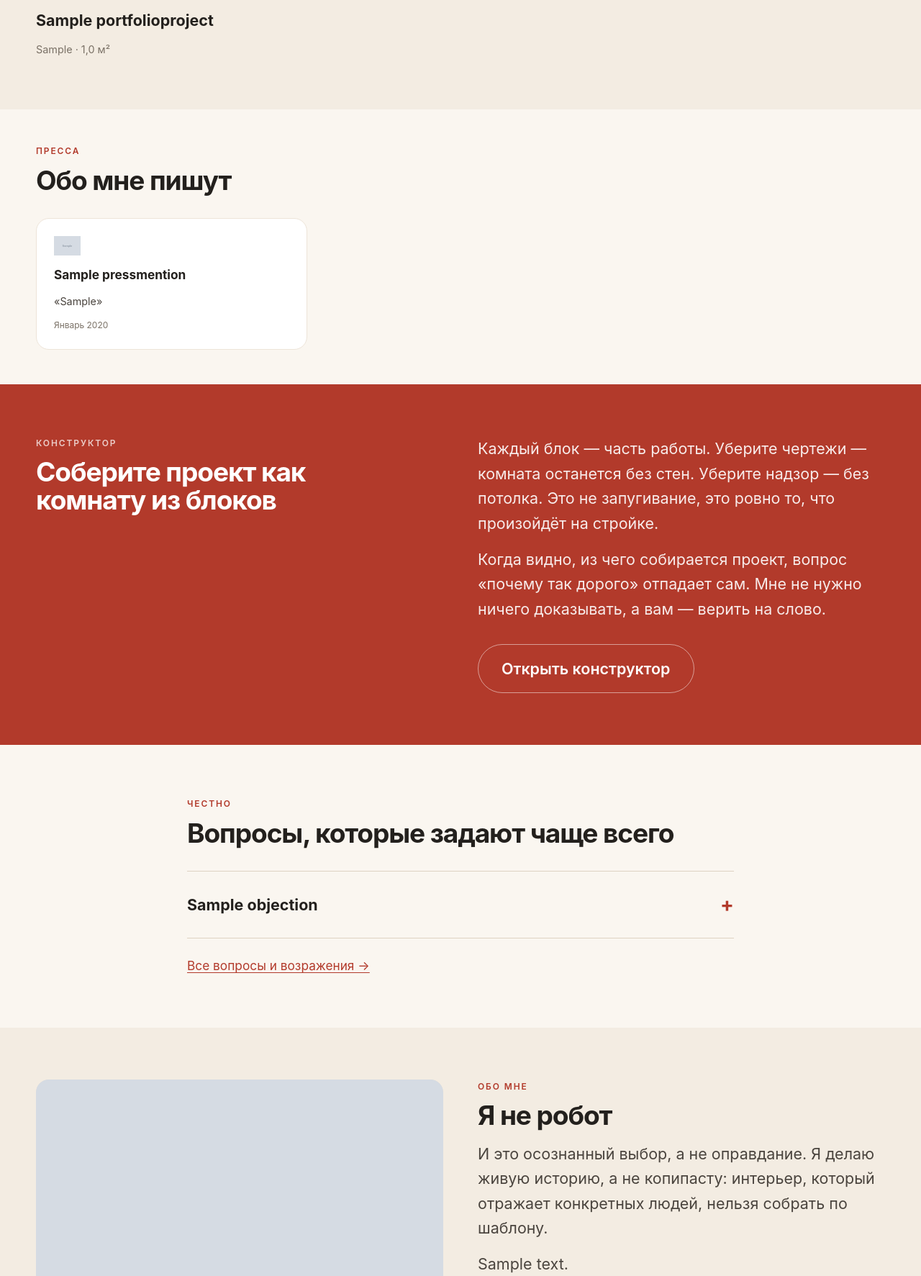
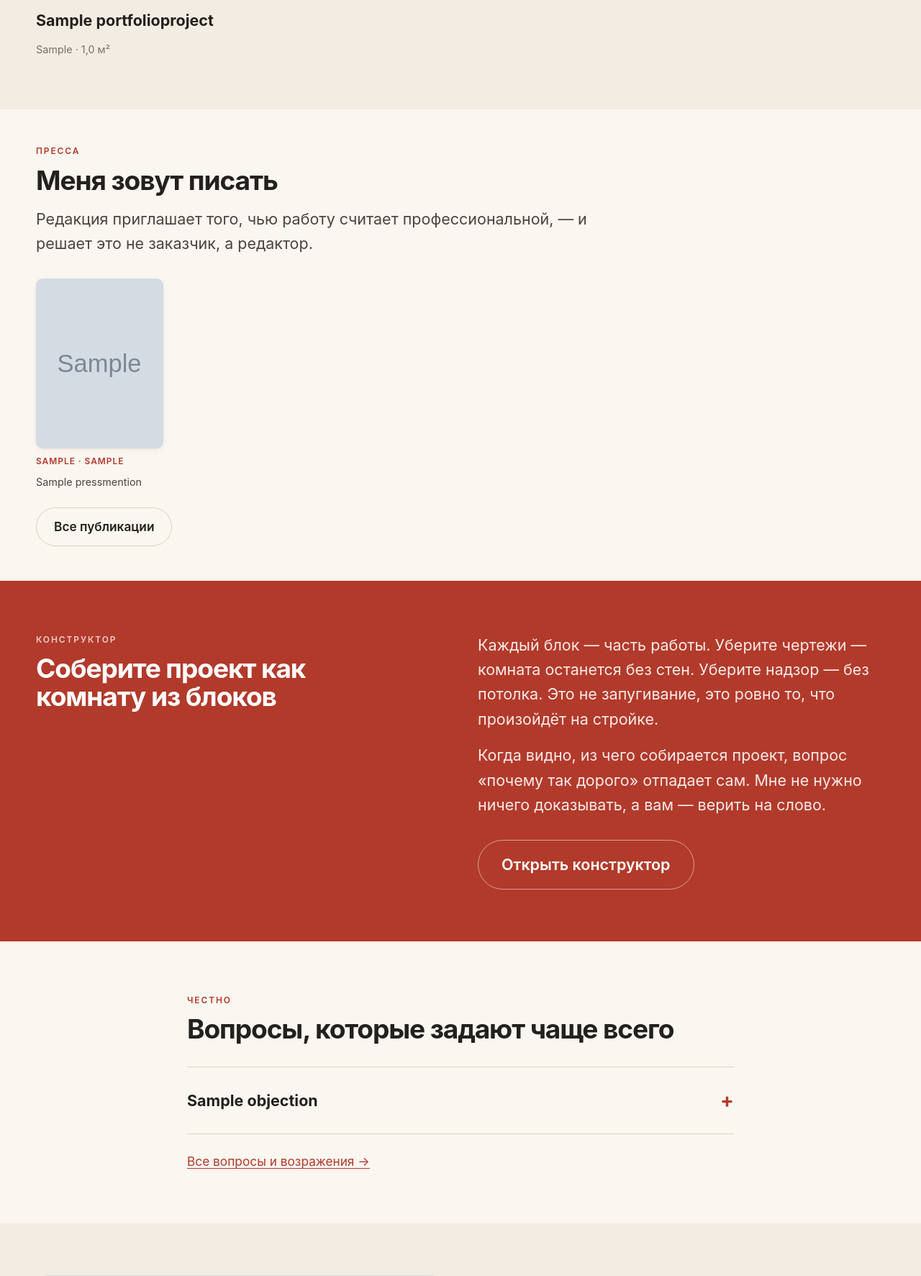
Before and after one commit to AntonSergeevich/architectural_system, a Django app: page / in a window 1280 px wide. Shown: the part 2613-4386 px from the top of the page at 72% size. Run offline with Django 5.2, Linux system fonts and the light colour scheme; tables that the repository leaves empty hold one stand-in row (values such as "Sample post"); grey boxes marked "Sample" are stand-in pictures.

Commit message:
Публикации: обложки на главной, страница со сканами и PDF
У Дарьи вышла статья в журнале «ДОМ снаружи и внутри» — и оказалось,
что показать её негде: раздел прессы умел только логотип издания
и заголовок.

Теперь у публикации есть номер, обложка, снимок разворота и файл PDF.
Обложка здесь главное: логотип издания говорит «нас упоминали»,
обложка бумажного номера — «я держала это в руках», и второе
не подделаешь. Свой PDF надёжнее ссылки: издания переезжают, меняют
адреса и закрывают архивы, а публикация должна это пережить.

Появилась страница /publikacii/ — обложка, рассказ и разворот
по каждой статье. Отдельного пункта меню у неё нет намеренно:
в шапке пять ссылок, шестая размывает первые пять. Публикации —
доказательство, и работает оно там, где человек сомневается: полка
с обложками стоит на главной и в «Обо мне», обложка притягивает взгляд
лучше любой строки меню, и по ней сюда и приходят. В подвале ссылка
есть — для тех, кто ищет глазами список.

```diff
--- a/apps/core/models.py
+++ b/apps/core/models.py
@@ -370,12 +370,30 @@ class PressMention(models.Model):
     """
 
     outlet = models.CharField("Издание", max_length=150)
+    issue = models.CharField(
+        "Номер", max_length=80, blank=True, help_text="Как на обложке: «№273, август 2026»"
+    )
     title = models.CharField("Заголовок публикации", max_length=250)
     url = models.URLField("Ссылка", blank=True)
     date = models.DateField("Дата", default=timezone.localdate)
     quote = models.TextField("Цитата", blank=True, help_text="Фрагмент, который стоит показать")
     logo = models.ImageField("Логотип издания", upload_to="press/", blank=True)
-    cover = models.ImageField("Обложка или разворот", upload_to="press/", blank=True)
+    # Обложка — главное здесь. Логотип издания говорит «нас упоминали»,
+    # а обложка бумажного номера говорит «я это держала в руках»: это
+    # разные по силе утверждения, и второе не подделаешь.
+    cover = models.ImageField("Обложка номера", upload_to="press/", blank=True)
+    spread = models.ImageField(
+        "Разворот со статьёй",
+        upload_to="press/",
+        blank=True,
+        help_text="Скан или снимок страницы: видно, что публикация настоящая",
+    )
+    file = models.FileField(
+        "PDF статьи или номера",
+        upload_to="press/pdf/",
+        blank=True,
+        help_text="Чтобы можно было прочитать целиком, не выходя с сайта",
+    )
     is_published = models.BooleanField("Опубликовано", default=True)
     order = models.PositiveSmallIntegerField("Порядок", default=100)
 
@@ -386,6 +404,20 @@ class PressMention(models.Model):
 
     def __str__(self):
         return f"{self.outlet}: {self.title}"
+
+    def get_absolute_url(self):
+        return reverse("public:publications")
+
+    @property
+    def read_url(self):
+        """Куда ведёт «читать»: сначала свой файл, потом чужой сайт.
+
+        Свой PDF надёжнее ссылки: издания переезжают, меняют адреса
+        и закрывают архивы, а публикация должна пережить это.
+        """
+        if self.file:
+            return self.file.url
+        return self.url or ""
 
 
 # --- Три блока работы -------------------------------------------------------
--- a/apps/core/sitemaps.py
+++ b/apps/core/sitemaps.py
@@ -12,6 +12,7 @@ class StaticSitemap(Sitemap):
         return [
             "public:home",
             "public:about",
+            "public:publications",
             "public:services",
             "public:constructor",
             "public:how",
--- a/apps/core/urls.py
+++ b/apps/core/urls.py
@@ -15,6 +15,7 @@ urlpatterns = [
     path("voprosy/", views.objections, name="objections"),
     path("portfolio/", views.portfolio, name="portfolio"),
     path("portfolio/<slug:slug>/", views.portfolio_detail, name="portfolio_detail"),
+    path("publikacii/", views.publications, name="publications"),
     path("poleznoe/", views.articles, name="articles"),
     path("poleznoe/<slug:slug>/", views.article, name="article"),
     path("kontakty/", views.contacts, name="contacts"),
--- a/apps/core/views.py
+++ b/apps/core/views.py
@@ -185,6 +185,17 @@ def home(request):
 
 def about(request):
     return render(request, "public/about.html", {"press": _press()})
+
+
+def publications(request):
+    """Публикации в изданиях.
+
+    Отдельная страница, но не отдельный пункт меню. Шестая ссылка
+    в шапке размывает первые пять, а публикации — это доказательство,
+    и работает оно там, где человек сомневается: на главной и в «Обо мне».
+    Оттуда сюда и приходят, по обложке.
+    """
+    return render(request, "public/publications.html", {"press": _press()})
 
 
 def services(request):
--- a/static/css/site.css
+++ b/static/css/site.css
@@ -1393,3 +1393,73 @@ a.press__item:hover { border-color: var(--brand-300); transform: translateY(-2px
   margin-top: var(--gap-5); font-size: var(--step--1); color: var(--muted);
   max-width: 70ch;
 }
+
+/* --- Публикации ------------------------------------------------------------
+   Полка с обложками на главной и в «Обо мне». Логотип издания говорит
+   «нас упоминали», обложка бумажного номера — «я держала это в руках».
+   Второе не подделаешь, и работает именно оно.
+
+   Отдельного пункта меню у публикаций нет намеренно: шестая ссылка
+   в шапке размывает первые пять. Сюда приходят с главной, по обложке —
+   она сама притягивает взгляд лучше любой строки в меню. */
+
+.covers {
+  display: grid; gap: var(--gap-5);
+  grid-template-columns: repeat(auto-fill, minmax(160px, 1fr));
+}
+.covers__item {
+  display: grid; gap: var(--gap-2); align-content: start;
+  text-decoration: none; color: inherit;
+}
+.covers__pic {
+  display: block; border-radius: var(--radius-2); overflow: hidden;
+  background: var(--sand); box-shadow: var(--shadow-1);
+  aspect-ratio: 3 / 4;
+  transition: transform .3s var(--ease), box-shadow .3s var(--ease);
+}
+.covers__pic img { width: 100%; height: 100%; object-fit: cover; display: block; }
+.covers__item:hover .covers__pic { transform: translateY(-4px); box-shadow: var(--shadow-2); }
+/* Пропорция у всех плиток одна, даже если обложки ещё нет: ряд разной
+   высоты читается как поломка вёрстки, а не как разные издания. */
+.covers__pic--logo { display: grid; place-items: center; background: var(--paper-alt); }
+.covers__pic--logo img { object-fit: contain; padding: var(--gap-4); }
+.covers__pic--text {
+  display: grid; place-items: center; padding: var(--gap-4);
+  background: var(--paper-alt); color: var(--ink-2);
+  font-family: var(--font-display); font-weight: 800; text-align: center;
+}
+.covers__outlet {
+  font-size: var(--step--2); color: var(--brand-500); font-weight: 600;
+  text-transform: uppercase; letter-spacing: .08em;
+}
+.covers__title { font-size: var(--step--1); color: var(--ink-2); }
+
+/* Страница публикаций: обложка, рассказ и разворот — каждая публикация
+   одним куском, а не строкой в списке. */
+.pubs { display: grid; gap: var(--gap-7); }
+.pub {
+  display: grid; gap: var(--gap-5);
+  padding-bottom: var(--gap-7); border-bottom: 1px solid var(--line);
+}
+.pub:last-child { border-bottom: none; padding-bottom: 0; }
+@media (min-width: 900px) {
+  .pub { grid-template-columns: 220px minmax(0, 1fr) minmax(0, 1.1fr); align-items: start; }
+  .pub--nospread { grid-template-columns: 220px minmax(0, 1fr); }
+  .pub--nocover { grid-template-columns: minmax(0, 1fr) minmax(0, 1.1fr); }
+  .pub--nocover.pub--nospread { grid-template-columns: minmax(0, 62ch); }
+}
+.pub__cover, .pub__spread { display: block; border-radius: var(--radius-2); overflow: hidden; }
+.pub__cover { box-shadow: var(--shadow-2); }
+.pub__cover img, .pub__spread img { width: 100%; height: auto; display: block; }
+.pub__spread { border: 1px solid var(--line); }
+.pub__body { display: grid; gap: var(--gap-3); align-content: start; }
+.pub__outlet {
+  font-size: var(--step--2); color: var(--brand-500); font-weight: 600;
+  text-transform: uppercase; letter-spacing: .08em; margin: 0;
+}
+.pub__title { font-size: var(--step-2); letter-spacing: -.03em; margin: 0; }
+.pub__quote {
+  margin: 0; padding-left: var(--gap-4); border-left: 2px solid var(--brand-200);
+  color: var(--ink-2); font-size: var(--step--1);
+}
+.pub__actions { display: flex; flex-wrap: wrap; gap: var(--gap-3); }
--- a/templates/components/footer.html
+++ b/templates/components/footer.html
@@ -13,6 +13,7 @@
       <a href="{% url 'public:constructor' %}">Собрать проект</a>
       <a href="{% url 'public:portfolio' %}">Работы</a>
       <a href="{% url 'public:how' %}">Как я работаю</a>
+      <a href="{% url 'public:publications' %}">Публикации</a>
       <a href="{% url 'public:articles' %}">Полезное</a>
       {% if user.is_authenticated %}
         <a href="{% url 'cabinet:home' %}">Мой кабинет</a>
--- a/templates/components/press.html
+++ b/templates/components/press.html
@@ -1,7 +1,13 @@
 {% comment %}
-  Пресса. Чужой голос убеждает не так, как свой: «журнал написал» и
-  «я о себе написала» — разные утверждения. Поэтому раздел стоит отдельно
-  от отзывов и не смешивается с ними.
+  Пресса на главной и в «Обо мне». Чужой голос убеждает не так, как свой:
+  «журнал написал» и «я о себе написала» — разные утверждения. Поэтому
+  раздел стоит отдельно от отзывов и не смешивается с ними.
+
+  Показываем обложки, а не логотипы. Логотип издания говорит «нас
+  упоминали»; обложка бумажного номера говорит «я держала это в руках».
+  Обложка к тому же красивая — на неё нажимают, и так человек попадает
+  на страницу публикаций, которой намеренно нет в меню: шестая ссылка
+  в шапке размывает первые пять.
 
   Если публикаций нет, раздел не выводится вовсе: пустая «Пресса»
   говорит громче, чем её отсутствие.
@@ -10,26 +16,31 @@
 <section class="section section--tight" data-reveal>
   <div class="wrap">
     <p class="eyebrow">Пресса</p>
-    <h2>Обо мне пишут</h2>
+    <h2>Меня зовут писать</h2>
+    <p class="lead">
+      Редакция приглашает того, чью работу считает профессиональной, —
+      и решает это не заказчик, а редактор.
+    </p>
 
-    <div class="press" style="margin-top: var(--gap-6)">
+    <div class="covers" style="margin-top: var(--gap-6)">
       {% for item in press %}
-        {% if item.url %}
-          <a class="press__item" href="{{ item.url }}" target="_blank" rel="noopener">
-        {% else %}
-          <div class="press__item">
-        {% endif %}
-          {% if item.logo %}
-            <img class="press__logo" src="{{ item.logo.url }}" alt="{{ item.outlet }}" loading="lazy">
+        <a class="covers__item" href="{% url 'public:publications' %}">
+          {% if item.cover %}
+            <span class="covers__pic"><img src="{{ item.cover.url }}" alt="{{ item.outlet }}" loading="lazy"></span>
+          {% elif item.logo %}
+            <span class="covers__pic covers__pic--logo"><img src="{{ item.logo.url }}" alt="{{ item.outlet }}" loading="lazy"></span>
           {% else %}
-            <span class="press__outlet">{{ item.outlet }}</span>
+            <span class="covers__pic covers__pic--text">{{ item.outlet }}</span>
           {% endif %}
-          <span class="press__title">{{ item.title }}</span>
-          {% if item.quote %}<span class="press__quote">«{{ item.quote }}»</span>{% endif %}
-          <span class="press__date">{{ item.date|date:"F Y" }}</span>
-        {% if item.url %}</a>{% else %}</div>{% endif %}
+          <span class="covers__outlet">{{ item.outlet }}{% if item.issue %} · {{ item.issue }}{% endif %}</span>
+          <span class="covers__title">{{ item.title }}</span>
+        </a>
       {% endfor %}
     </div>
+
+    <p style="margin-top: var(--gap-5)">
+      <a class="btn btn--ghost" href="{% url 'public:publications' %}">Все публикации</a>
+    </p>
   </div>
 </section>
 {% endif %}
```
Also changed, not shown: apps/core/admin.py (+14 -1 lines), apps/core/tests.py (+33 -2 lines), docs/05-сайт.md (+19 -6 lines), templates/public/publications.html (added, +92 -0 lines), apps/core/migrations/0006_pressmention_file_pressmention_issue_and_more.py (added).
